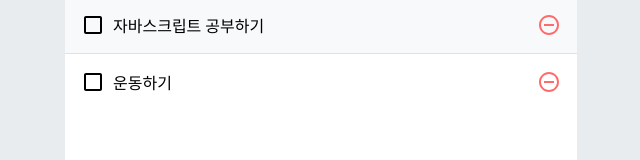
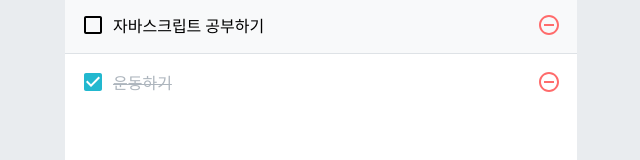
Before and after one commit to Kwakcena/react-todo-app, a React (Create React App) app in the folder review/todo-app-3/: page / in a window 1280 px wide. Shown: the part 263-423 px from the top of the page, without its empty margins (319-959 px from the left). Built offline with nearby package versions, Linux system fonts and the light colour scheme.

Commit message:
checked속성에 따른 체크 박스 다르게 보이기
할 일을 완료했을 때 체크 박스가 채워진 박스로 바뀌도록 checked 속성에
따라 UI를 다르게 보인다.

```diff
--- a/review/todo-app-3/src/components/TodoListItem.js
+++ b/review/todo-app-3/src/components/TodoListItem.js
@@ -4,15 +4,16 @@ import {
   MdCheckBox,
   MdRemoveCircleOutline,
 } from 'react-icons/md';
+import cn from 'classnames';
 import './TodoListItem.scss';
 
 const TodoListItem = ({ todo }) => {
-  const { id, text } = todo;
+  const { id, text, checked } = todo;
 
   return (
     <div className="TodoListItem">
-      <div className="checkbox">
-        <MdCheckBoxOutlineBlank />
+      <div className={cn('checkbox', { checked })}>
+        {checked ? <MdCheckBox /> : <MdCheckBoxOutlineBlank />}
         <div className="text">{text}</div>
       </div>
       <div className="remove">
--- a/review/todo-app-3/src/components/TodoListItem.scss
+++ b/review/todo-app-3/src/components/TodoListItem.scss
@@ -19,8 +19,11 @@
     }
     &.checked {
       svg {
+        color: #22b8cf;
       }
       .text {
+        color: #adb5bd;
+        text-decoration: line-through;
       }
     }
   }
```
Also changed, not shown: 1 other file (tests, documents, lock files or other folders).
